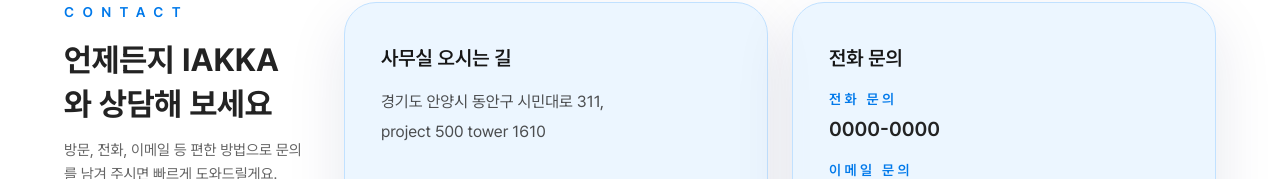
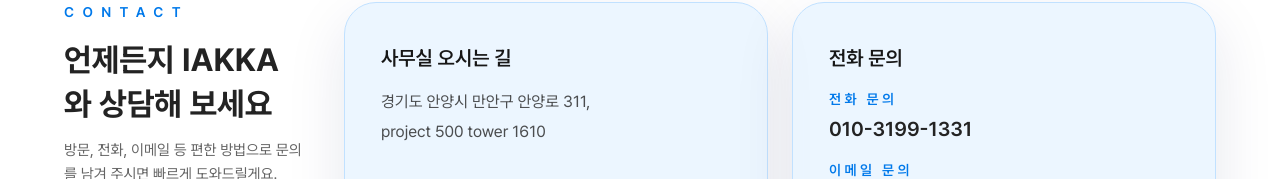
Before and after one commit to WithM2/iakkaweb, a Next.js app: page /ko in a window 1280 px wide. Shown: the part 6618-6797 px from the top of the page. Built offline with nearby package versions, Linux system fonts and the light colour scheme.

Commit message:
Update ContactSection.tsx

```diff
--- a/src/components/ko/ContactSection.tsx
+++ b/src/components/ko/ContactSection.tsx
@@ -1,10 +1,10 @@
 const OFFICE_INFO = [
-  "경기도 안양시 동안구 시민대로 311,",
+  "경기도 안양시 만안구 안양로 311,",
   "project 500 tower 1610",
 ];
 
 const INQUIRY_INFO = [
-  { label: "전화 문의", value: "0000-0000" },
+  { label: "전화 문의", value: "010-3199-1331" },
   { label: "이메일 문의", value: "iakka.kr@gmail.com" },
 ];
 
@@ -28,7 +28,9 @@ export function ContactSection() {
 
           <div className="flex flex-1 flex-col gap-6 md:flex-row">
             <div className="flex-1 rounded-[32px] border border-main-300 bg-main-100/80 px-7 py-8 shadow-[0_20px_60px_rgba(8,32,85,0.1)] md:px-9 md:py-10">
-              <h4 className="text-[18px] font-semibold text-main-800 md:text-[20px]">사무실 오시는 길</h4>
+              <h4 className="text-[18px] font-semibold text-main-800 md:text-[20px]">
+                사무실 오시는 길
+              </h4>
               <div className="mt-4 space-y-1 text-[15px] leading-[24px] text-ink-900/80 md:text-[16px] md:leading-[26px]">
                 {OFFICE_INFO.map((line) => (
                   <p key={line}>{line}</p>
@@ -37,7 +39,9 @@ export function ContactSection() {
             </div>
 
             <div className="flex-1 rounded-[32px] border border-main-300 bg-main-100/80 px-7 py-8 shadow-[0_20px_60px_rgba(8,32,85,0.1)] md:px-9 md:py-10">
-              <h4 className="text-[18px] font-semibold text-main-800 md:text-[20px]">전화 문의</h4>
+              <h4 className="text-[18px] font-semibold text-main-800 md:text-[20px]">
+                전화 문의
+              </h4>
               <dl className="mt-4 space-y-4">
                 {INQUIRY_INFO.map(({ label, value }) => (
                   <div key={label} className="flex flex-col gap-1 text-left">
```
